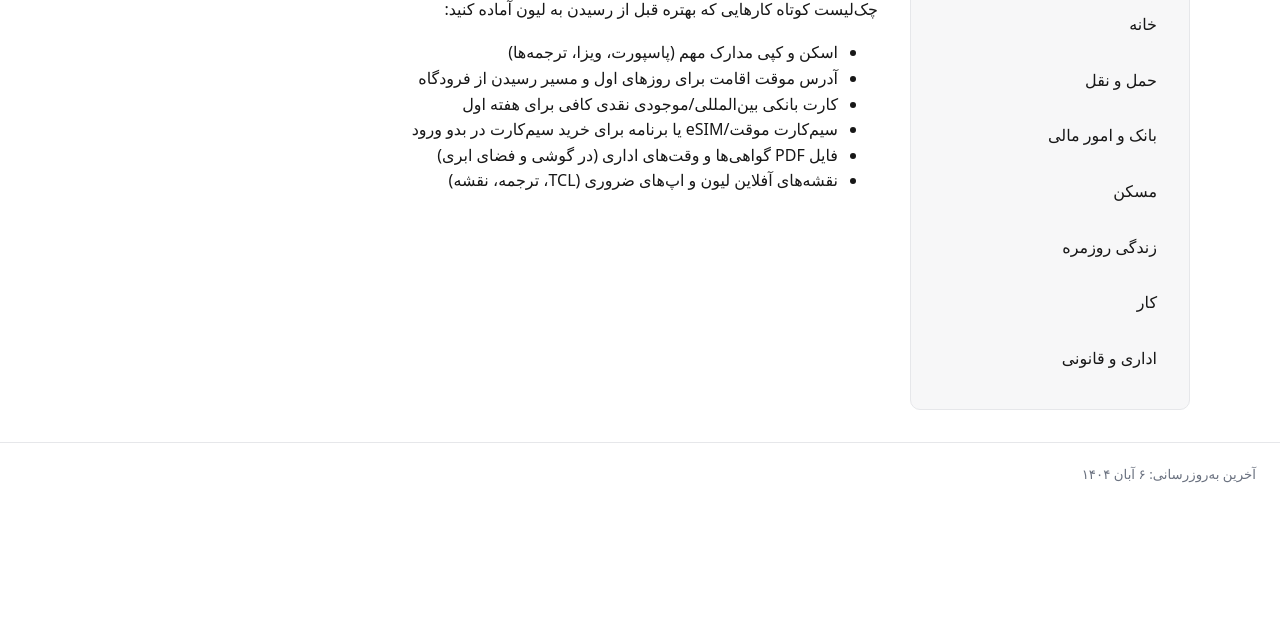
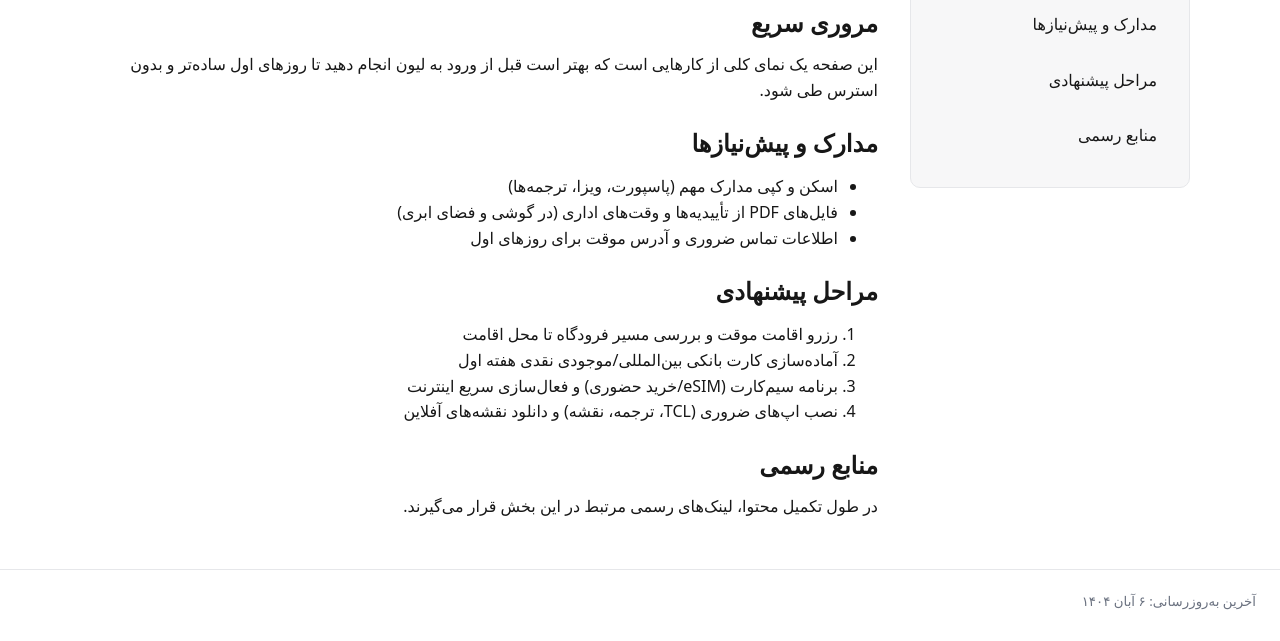
Before and after one commit to Retro-Zero/lyon-arrival-guide, a plain HTML site: page pages/fa/pre-arrival.html in a window 1280 px wide. Shown: the part 159-800 px from the top of the page. Drawn offline with nearby package versions, Linux system fonts and the light colour scheme; a web font is replaced by a local one.

Commit message:
feat(pre-arrival): page outline and sidebar as page ToC

```diff
--- a/pages/fa/pre-arrival.html
+++ b/pages/fa/pre-arrival.html
@@ -23,15 +23,27 @@
     <main id="main" class="content" role="main">
       <article class="page">
         <h1>پیش مهاجرت</h1>
-        <p>چک‌لیست کوتاه کارهایی که بهتره قبل از رسیدن به لیون آماده کنید:</p>
+
+        <h2 id="overview">مروری سریع</h2>
+        <p>این صفحه یک نمای کلی از کارهایی است که بهتر است قبل از ورود به لیون انجام دهید تا روزهای اول ساده‌تر و بدون استرس طی شود.</p>
+
+        <h2 id="prerequisites">مدارک و پیش‌نیازها</h2>
         <ul>
           <li>اسکن و کپی مدارک مهم (پاسپورت، ویزا، ترجمه‌ها)</li>
-          <li>آدرس موقت اقامت برای روزهای اول و مسیر رسیدن از فرودگاه</li>
-          <li>کارت بانکی بین‌المللی/موجودی نقدی کافی برای هفته اول</li>
-          <li>سیم‌کارت موقت/eSIM یا برنامه برای خرید سیم‌کارت در بدو ورود</li>
-          <li>فایل PDF گواهی‌ها و وقت‌های اداری (در گوشی و فضای ابری)</li>
-          <li>نقشه‌های آفلاین لیون و اپ‌های ضروری (TCL، ترجمه، نقشه)</li>
+          <li>فایل‌های PDF از تأییدیه‌ها و وقت‌های اداری (در گوشی و فضای ابری)</li>
+          <li>اطلاعات تماس ضروری و آدرس موقت برای روزهای اول</li>
         </ul>
+
+        <h2 id="steps">مراحل پیشنهادی</h2>
+        <ol>
+          <li>رزرو اقامت موقت و بررسی مسیر فرودگاه تا محل اقامت</li>
+          <li>آماده‌سازی کارت بانکی بین‌المللی/موجودی نقدی هفته اول</li>
+          <li>برنامه سیم‌کارت (eSIM/خرید حضوری) و فعال‌سازی سریع اینترنت</li>
+          <li>نصب اپ‌های ضروری (TCL، ترجمه، نقشه) و دانلود نقشه‌های آفلاین</li>
+        </ol>
+
+        <h2 id="resources">منابع رسمی</h2>
+        <p>در طول تکمیل محتوا، لینک‌های رسمی مرتبط در این بخش قرار می‌گیرند.</p>
       </article>
     </main>
   </div>
--- a/scripts/nav.js
+++ b/scripts/nav.js
@@ -1,6 +1,21 @@
 document.addEventListener('DOMContentLoaded', function () {
   const sidebarNav = document.querySelector('.sidebar-nav ul');
   if (!sidebarNav) return;
+
+  // If we're on a content page with multiple sections, build a local ToC
+  const headings = Array.from(document.querySelectorAll('main h2[id]'));
+  if (headings.length && location.pathname.includes('/pages/fa/pre-arrival.html')) {
+    sidebarNav.innerHTML = '';
+    headings.forEach(h => {
+      const li = document.createElement('li');
+      const a = document.createElement('a');
+      a.textContent = h.textContent || '';
+      a.href = '#' + h.id;
+      li.appendChild(a);
+      sidebarNav.appendChild(li);
+    });
+    return;
+  }
 
   const prefix = location.pathname.includes('/pages/') ? '../../' : '';
   fetch(prefix + 'data/toc.json')
@@ -21,7 +36,5 @@ document.addEventListener('DOMContentLoaded', function () {
         sidebarNav.appendChild(li);
       });
     })
-    .catch(() => {
-      // Keep existing static nav if fetch fails
-    });
+    .catch(() => { /* keep static nav if fetch fails */ });
 });
```
Also changed, not shown: index.html (+1 -1 lines).
